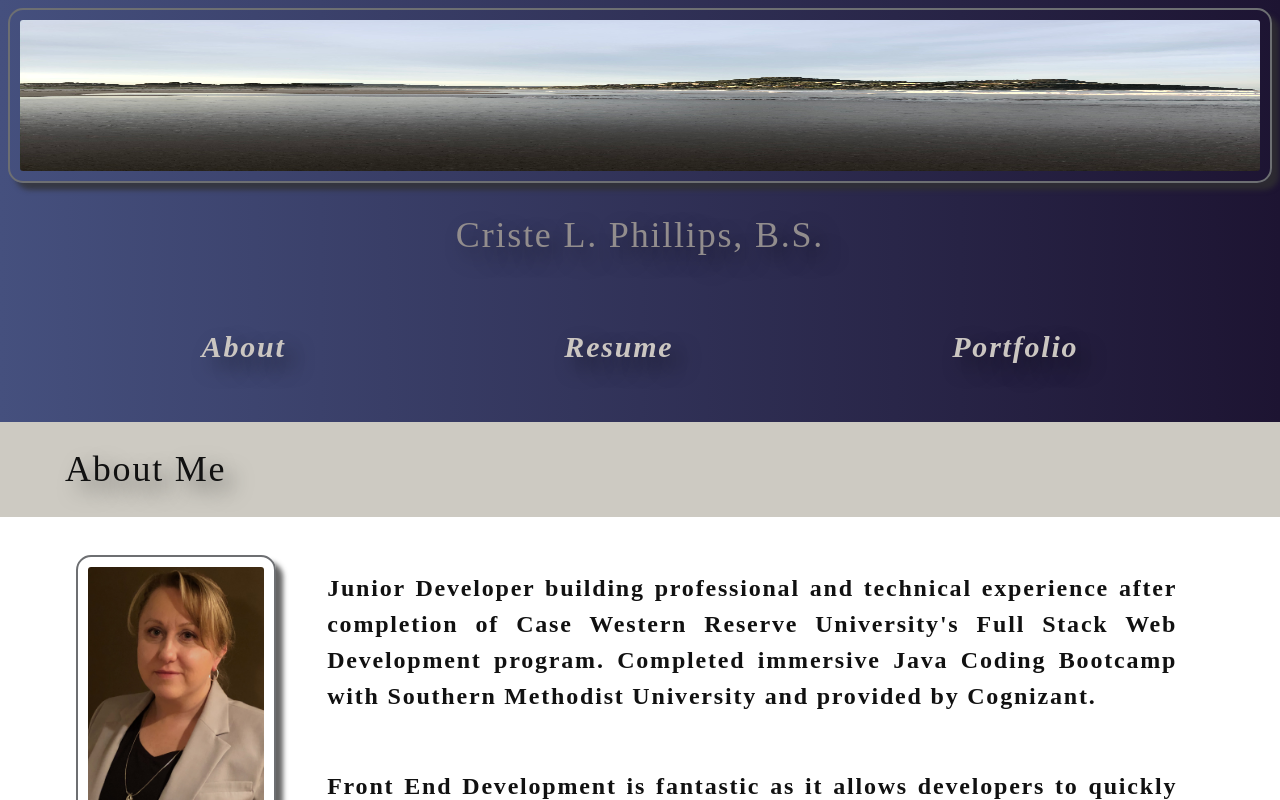
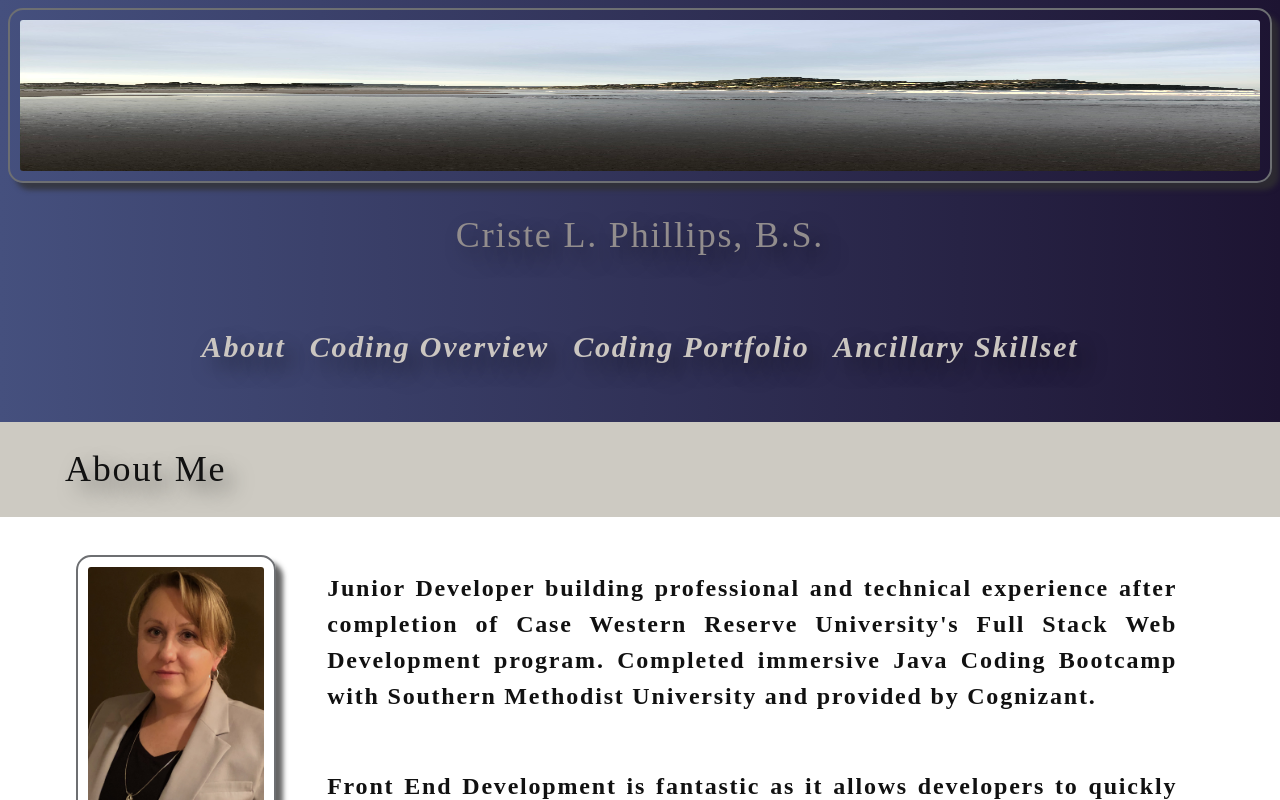
Before and after one commit to cphill11/react-portfolio, a React (Create React App) app: page / in a window 1280 px wide. Shown: the top 800 px of the page. Built offline with nearby package versions, Linux system fonts and the light colour scheme.

Commit message:
initial new page for ancillary skillset

```diff
--- /dev/null
+++ b/src/components/Ancillary.js
@@ -0,0 +1,36 @@
+import React from "react";
+import pdf from "../assets/small/resume.pdf";
+import '../index.css';
+import '../media-queries.css';
+
+function Ancillary () {
+    return (
+        <section>
+            <hi id="ancillary">Ancillary Skillset from Johns Hopkins Carey School of Business </hi>
+            <div id="skills">
+        <ul>
+          <li>Business Communications</li>
+          <li>Business Leadership and Human Values</li>
+          <li>Statistical Analysis</li>
+          <li>Business Analytics</li>
+          <li>Managing Complex Projects</li>
+          <li>Negotiations</li>
+          <li>Data Analytics - Spring 2023</li>
+          </ul>
+
+        </div>
+      <div id="pdf">
+        <a
+          href={pdf}
+          className="my-4"
+          target="_blank"
+          rel="noreferrer"
+        >
+          Resume Downloadable as PDF
+        </a>
+      </div>
+    </section>
+  );
+}
+
+export default Ancillary;
--- a/src/components/NavTabs.js
+++ b/src/components/NavTabs.js
@@ -23,7 +23,7 @@ function NavTabs({ currentPage, handlePageChange }) {
               currentPage === "Resume" ? "nav-link active" : "nav-link"
             }
           >
-            Resume
+            Coding Overview
           </a>
         </li>
         <li className="nav-item">
@@ -34,7 +34,18 @@ function NavTabs({ currentPage, handlePageChange }) {
               currentPage === "Portfolio" ? "nav-link active" : "nav-link"
             }
           >
-            Portfolio
+            Coding Portfolio
+          </a>
+        </li>
+        <li className="nav-item">
+          <a
+            href="#ancillary"
+            onClick={() => handlePageChange("Ancillary")}
+            className={
+              currentPage === "Ancillary" ? "nav-link active" : "nav-link"
+            }
+          >
+            Ancillary Skillset
           </a>
         </li>
         {/* <li className="nav-item">
--- a/src/components/Portfolio-container.js
+++ b/src/components/Portfolio-container.js
@@ -3,6 +3,7 @@ import About from "./About";
 // import Contact from "./Contact";
 import Resume from "./Resume";
 import Portfolio from "./Portfolio";
+import Ancillary from "./Ancillary";
 import NavTabs from "./NavTabs";
 import Footer from "./Footer";
 import Header from "./Header";
@@ -21,6 +22,9 @@ export default function PortfolioContainer() {
     if (currentPage === "Portfolio") {
       return <Portfolio />;
     }
+    if (currentPage === "Ancillary") {
+      return <Ancillary/>;
+    }
     // if (currentPage === "Contact") {
     //   return <Contact />;
     // }
--- a/src/components/Resume.js
+++ b/src/components/Resume.js
@@ -6,7 +6,7 @@ import '../media-queries.css';
 function Resume() {
   return (
     <section>
-      <h1 id="resume">Resume Overview</h1>
+      <h1 id="resume">Coding Stack Overview</h1>
       <div id="skillset">
         <ul>
           <li>IDE:IntelliJ and Visual Studio Code</li>
--- a/src/index.css
+++ b/src/index.css
@@ -155,6 +155,7 @@ button[disabled] {
 #about,
 #resume,
 #contact,
+#ancillary,
 #portfolio {
   text-align: left;
   padding-left: 65px;
@@ -187,6 +188,14 @@ button[disabled] {
   height: 600px;
 }
 #skillset ul li {
+  padding: 0.5% 2% 0.5% 3%;
+  font-size: 23px;
+  color: #545252;
+  text-shadow: 10px 10px 20px rgba(53, 52, 52, 0.5);
+  margin-bottom: 10px;
+  display: vertical;
+}
+#skills ul li {
   padding: 0.5% 2% 0.5% 3%;
   font-size: 23px;
   color: #545252;
```
